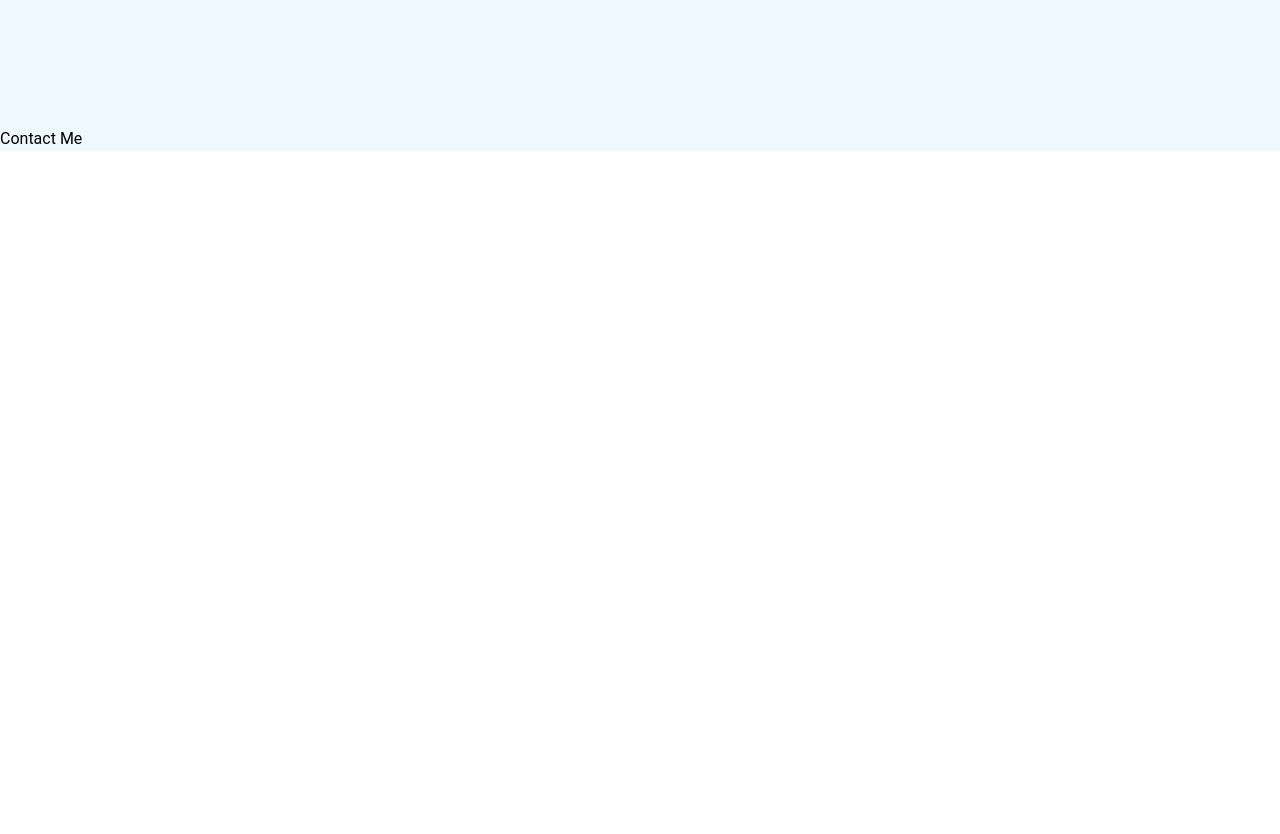
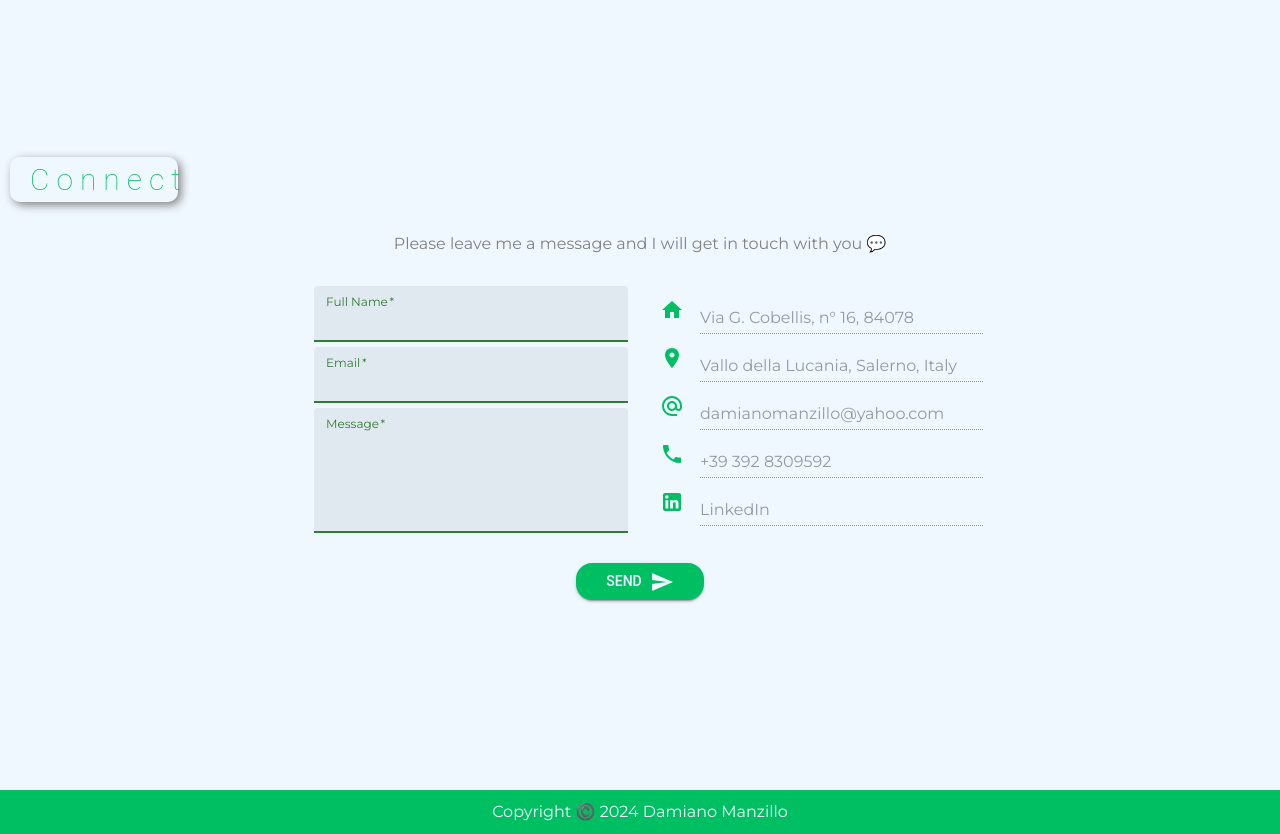
Before and after one commit to DamianMan/portfolio, a React (Vite) app: page / in a window 1280 px wide. Shown: the part 4300-5134 px from the top of the page. Before the commit the page ends 4451 px from the top, so only its background shows below. Built offline with nearby package versions, Linux system fonts and the light colour scheme.

Commit message:
Added Connect section and footer

```diff
--- a/index.html
+++ b/index.html
@@ -4,12 +4,14 @@
     <meta charset="UTF-8" />
     <link rel="icon" type="image/svg+xml" href="./src/assets/logo.png" />
     <meta name="viewport" content="width=device-width, initial-scale=1.0" />
+
     <link rel="preconnect" href="https://fonts.googleapis.com" />
     <link rel="preconnect" href="https://fonts.gstatic.com" crossorigin />
     <link
       href="https://fonts.googleapis.com/css2?family=Montserrat:ital,wght@0,100..900;1,100..900&display=swap"
       rel="stylesheet"
     />
+
     <title>Damiano Manzillo Official Portfolio</title>
   </head>
   <body>
--- a/src/App.jsx
+++ b/src/App.jsx
@@ -13,6 +13,7 @@ import SkillsSection from "./components/SkillsSection";
 import "./App.css";
 import ProjectsSection from "./components/ProjectsSection";
 import ContactMeSection from "./components/ContactMeSection";
+import Footer from "./components/Footer";
 const theme = createTheme({
   typography: {
     fontFamily: "Roboto, san-serif",
@@ -138,6 +139,8 @@ function App() {
             <ProjectsSection />
             <Blank />
             <ContactMeSection />
+            <Blank />
+            <Footer />
           </>
         )}
       </Main>
--- a/src/components/ContactMeSection.jsx
+++ b/src/components/ContactMeSection.jsx
@@ -1,11 +1,266 @@
-import { Stack, Typography } from "@mui/material";
-import React from "react";
+import {
+  Stack,
+  Typography,
+  styled,
+  Box,
+  TextField,
+  IconButton,
+  Button,
+} from "@mui/material";
+import React, { useState } from "react";
+import Grid from "@mui/material/Grid2";
+import HomeIcon from "@mui/icons-material/Home";
+import PlaceIcon from "@mui/icons-material/Place";
+import AlternateEmailIcon from "@mui/icons-material/AlternateEmail";
+import PhoneIcon from "@mui/icons-material/Phone";
+import LinkedInIcon from "@mui/icons-material/LinkedIn";
+import SendIcon from "@mui/icons-material/Send";
+
+const info = [
+  {
+    icon: (
+      <IconButton>
+        {" "}
+        <HomeIcon sx={{ color: "#00bf63", mr: 1, my: 0.5 }} />
+      </IconButton>
+    ),
+    text: "Via G. Cobellis, n° 16, 84078",
+  },
+  {
+    icon: (
+      <IconButton>
+        {" "}
+        <PlaceIcon sx={{ color: "#00bf63", mr: 1, my: 0.5 }} />
+      </IconButton>
+    ),
+    text: "Vallo della Lucania, Salerno, Italy",
+  },
+  {
+    icon: (
+      <IconButton href="mailto:damianomanzillo@yahoo.com">
+        <AlternateEmailIcon sx={{ color: "#00bf63", mr: 1, my: 0.5 }} />
+      </IconButton>
+    ),
+    text: "damianomanzillo@yahoo.com",
+  },
+  {
+    icon: (
+      <IconButton href="tel:+393928309592">
+        <PhoneIcon sx={{ color: "#00bf63", mr: 1, my: 0.5 }} />
+      </IconButton>
+    ),
+    text: "+39 392 8309592",
+  },
+  {
+    icon: (
+      <IconButton href="https://www.linkedin.com/in/damiano-manzillo-787344259/">
+        <LinkedInIcon sx={{ color: "#00bf63", mr: 1, my: 0.5 }} />
+      </IconButton>
+    ),
+    text: "LinkedIn",
+  },
+];
+
+const Title = styled(Typography)(({ theme }) => ({
+  letterSpacing: 3,
+  fontWeight: 100,
+  textAlign: "center",
+  color: "#00bf63",
+  fontFamily: "Roboto, san-serif",
+  boxShadow: "3px 3px 10px grey",
+  fontSize: 30,
+  borderRadius: 10,
+  padding: "0px 20px",
+  width: "30%",
+
+  margin: "30px 10px",
+  [theme.breakpoints.up("sm")]: {
+    letterSpacing: 7,
+    width: "10%",
+  },
+}));
 
 function ContactMeSection(props) {
+  const [fullName, setFullName] = useState("");
+  const [email, setEmail] = useState("");
+  const [message, setMessage] = useState("");
+
+  const handleFullName = (text) => {
+    setFullName(text.target.value);
+  };
+  const handleEmail = (text) => {
+    setEmail(text.target.value);
+  };
+  const handleMessage = (text) => {
+    setMessage(text.target.value);
+  };
+
+  const handleSubmit = async (e) => {
+    e.preventDefault();
+    // Create mailto link
+    const mailtoLink = `mailto:damianomanzillo@yahoo.com?subject=${encodeURIComponent(
+      `Email from Portfolio`
+    )}&body=${encodeURIComponent(
+      `Name: ${fullName}\nEmail: ${email}\n\nMessage:\n${message}`
+    )}`;
+
+    // Open the default mail client
+    window.location.href = mailtoLink;
+  };
   return (
-    <Stack>
-      <Typography>Contact Me</Typography>
-    </Stack>
+    <>
+      <Title>Connect</Title>
+      <Typography align="center" fontFamily={"Montserrat"} color="grey">
+        Please leave me a message and I will get in touch with you 💬
+      </Typography>
+      <form onSubmit={handleSubmit}>
+        <Stack col={2} sx={{ marginTop: "30px" }}>
+          <Grid container spacing={3}>
+            <Grid
+              size={{ xs: 12, md: 6, lg: 6 }}
+              sx={{
+                display: "flex",
+                justifyContent: {
+                  xs: "center",
+                  md: "flex-end",
+                  lg: "flex-end",
+                },
+                alignItems: { xs: "center", md: "flex-end", lg: "flex-end" },
+                flexDirection: "column",
+              }}
+            >
+              <TextField
+                sx={{
+                  width: { xs: "90%", md: "50%", lg: "50%" },
+                  input: { fontFamily: "Montserrat", color: "darkgrey" },
+                  label: { fontFamily: "Montserrat" },
+                }}
+                variant="filled"
+                label="Full Name"
+                type="text"
+                value={fullName}
+                onChange={handleFullName}
+                color="success"
+                focused
+                required
+              />
+              <TextField
+                sx={{
+                  width: { xs: "90%", md: "50%", lg: "50%" },
+                  margin: "5px 0",
+                  input: { fontFamily: "Montserrat", color: "darkgrey" },
+                  label: { fontFamily: "Montserrat" },
+                }}
+                variant="filled"
+                label="Email"
+                type="email"
+                value={email}
+                onChange={handleEmail}
+                color="success"
+                focused
+                required
+              />
+              <TextField
+                sx={{
+                  width: { xs: "90%", md: "50%", lg: "50%" },
+                  input: { fontFamily: "Montserrat" },
+                  label: { fontFamily: "Montserrat" },
+
+                  "& .MuiInputBase-input": {
+                    color: "darkgrey", // Change the input text color
+                    fontFamily: "Montserrat",
+                  },
+                }}
+                label="Message"
+                multiline
+                rows={4}
+                value={message}
+                variant="filled"
+                onChange={handleMessage}
+                color="success"
+                focused
+                required
+              />
+            </Grid>
+            <Grid
+              size={{ xs: 12, md: 6, lg: 6 }}
+              sx={{
+                display: "flex",
+                justifyContent: {
+                  xs: "center",
+                  md: "flex-start",
+                  lg: "flex-start",
+                },
+                alignItems: {
+                  xs: "center",
+                  md: "flex-start",
+                  lg: "flex-start",
+                },
+                flexDirection: "column",
+              }}
+            >
+              {info.map((item, i) => (
+                <Box
+                  key={i}
+                  sx={{
+                    display: "flex",
+                    justifyContent: {
+                      xs: "center",
+                      md: "flex-start",
+                      lg: "flex-start",
+                    },
+                    alignItems: {
+                      xs: "center",
+                      md: "flex-start",
+                      lg: "flex-start",
+                    },
+                    width: "90%",
+                  }}
+                >
+                  {item.icon}
+                  <TextField
+                    id="input-with-sx"
+                    label={item.text}
+                    variant="standard"
+                    disabled
+                    sx={{
+                      "& .MuiInputLabel-root": {
+                        fontFamily: "Montserrat", // Apply font family to the label
+                        color: "darkgrey",
+                      },
+
+                      width: { xs: "100%", md: "50%", lg: "50%" },
+                    }}
+                  />
+                </Box>
+              ))}
+            </Grid>
+          </Grid>
+        </Stack>
+        <Box
+          sx={{
+            display: "flex",
+            justifyContent: "center",
+            alignItems: "center",
+            margin: "30px 0",
+          }}
+        >
+          <Button
+            variant="contained"
+            sx={{
+              width: { xs: "50%", md: "10%" },
+              background: "#00bf63",
+              color: "aliceblue",
+              borderRadius: "16px",
+            }}
+            type="submit"
+          >
+            Send
+            <SendIcon sx={{ ml: 1 }} />
+          </Button>
+        </Box>
+      </form>
+    </>
   );
 }
 
--- /dev/null
+++ b/src/components/Footer.jsx
@@ -0,0 +1,22 @@
+import { Stack, Typography } from "@mui/material";
+import React from "react";
+
+function Footer(props) {
+  return (
+    <Stack
+      sx={{
+        display: "flex",
+        justifyContent: "center",
+        alignItems: "center",
+        background: "#00bf63",
+        padding: "10px 0",
+      }}
+    >
+      <Typography color="aliceblue" fontFamily={"Montserrat"}>
+        Copyright ©️ 2024 Damiano Manzillo
+      </Typography>
+    </Stack>
+  );
+}
+
+export default Footer;
```
